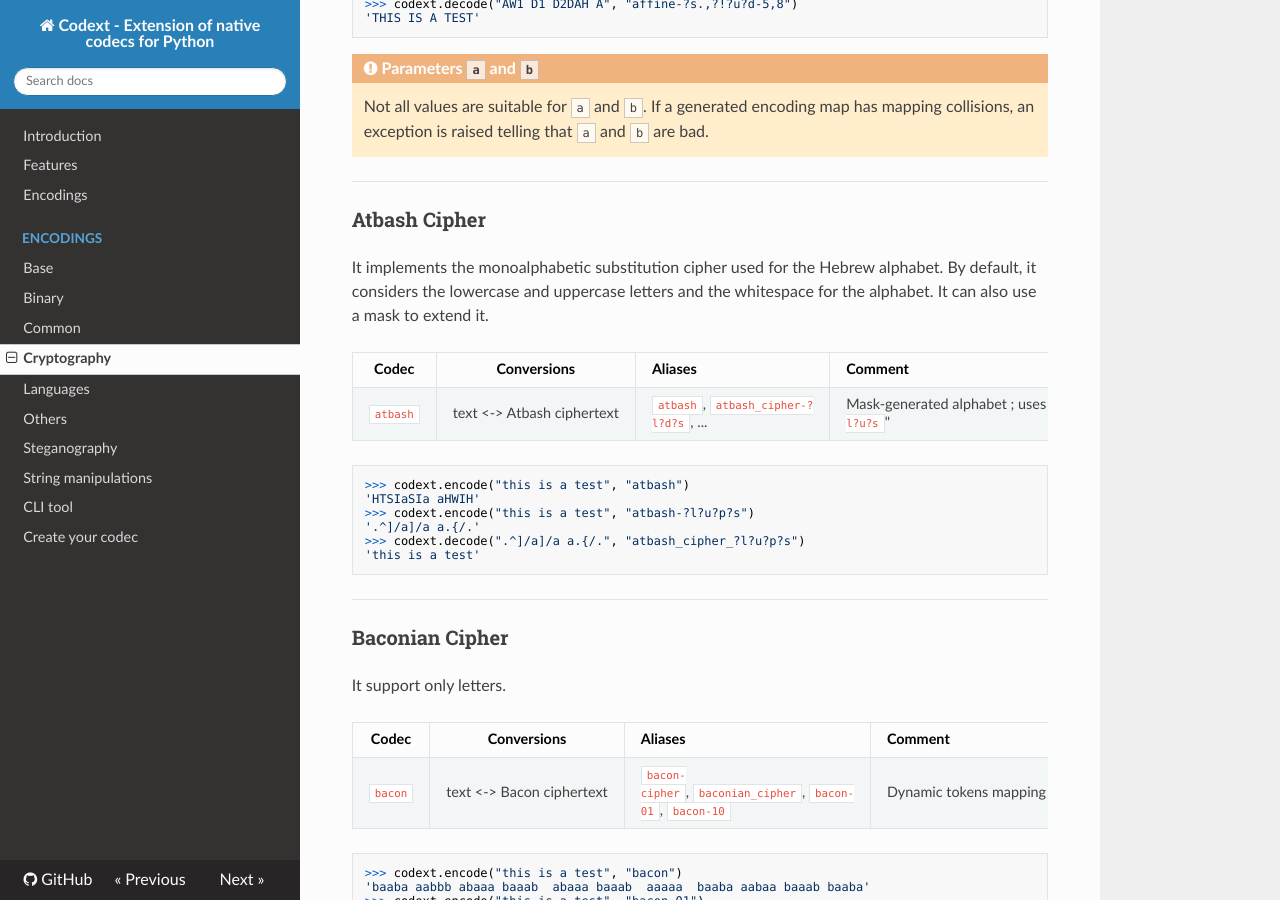
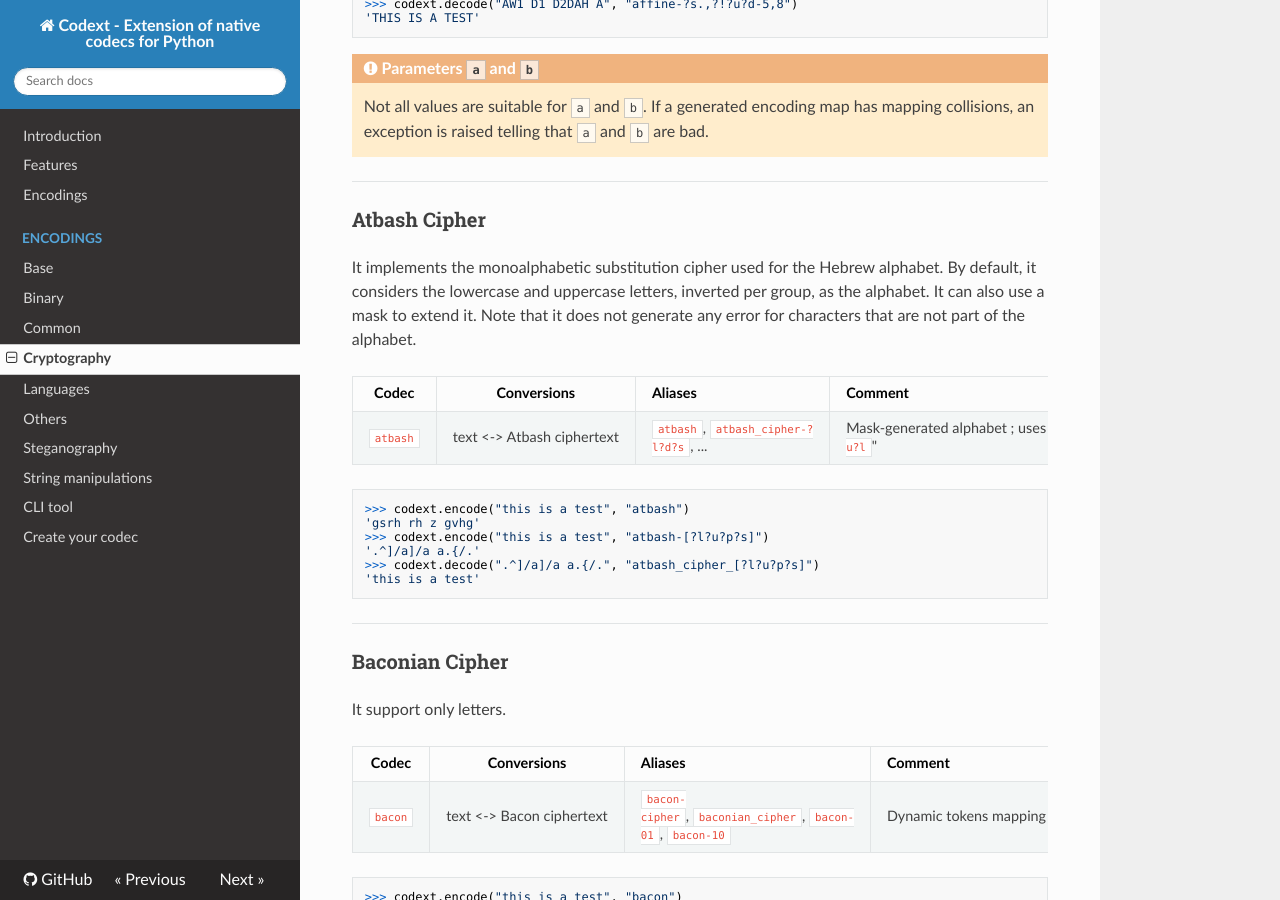
Before and after one commit to dhondta/python-codext, an MkDocs documentation site: the page built from docs/enc/crypto.md, in a window 1280 px wide and 900 px high, scrolled down 1101 px. Built offline with MkDocs 1.6.1, drawn with Linux system fonts in a browser that asks for light colours; nearby versions of some CDN libraries; old or Windows-style settings are respelled for this version of MkDocs.

Commit message:
Fixed codec: atbash

````diff
--- a/docs/enc/crypto.md
+++ b/docs/enc/crypto.md
@@ -54,18 +54,18 @@ This codec implements the Affine monoalphabetic substitution cipher. It is param
 
 ### Atbash Cipher
 
-It implements the monoalphabetic substitution cipher used for the Hebrew alphabet. By default, it considers the lowercase and uppercase letters and the whitespace for the alphabet. It can also use a mask to extend it.
+It implements the monoalphabetic substitution cipher used for the Hebrew alphabet. By default, it considers the lowercase and uppercase letters, inverted per group, as the alphabet. It can also use a mask to extend it. Note that it does not generate any error for characters that are not part of the alphabet.
 
 **Codec** | **Conversions** | **Aliases** | **Comment**
 :---: | :---: | --- | ---
-`atbash` | text <-> Atbash ciphertext | `atbash`, `atbash_cipher-?l?d?s`, ... | Mask-generated alphabet ; uses default mask "`?l?u?s`"
+`atbash` | text <-> Atbash ciphertext | `atbash`, `atbash_cipher-?l?d?s`, ... | Mask-generated alphabet ; uses default mask "`?u?l`"
 
 ```python
 >>> codext.encode("this is a test", "atbash")
-'HTSIaSIa aHWIH'
->>> codext.encode("this is a test", "atbash-?l?u?p?s")
+'gsrh rh z gvhg'
+>>> codext.encode("this is a test", "atbash-[?l?u?p?s]")
 '.^]/a]/a a.{/.'
->>> codext.decode(".^]/a]/a a.{/.", "atbash_cipher_?l?u?p?s")
+>>> codext.decode(".^]/a]/a a.{/.", "atbash_cipher_[?l?u?p?s]")
 'this is a test'
 ```
 
````
Also changed, not shown: 2 other files.
